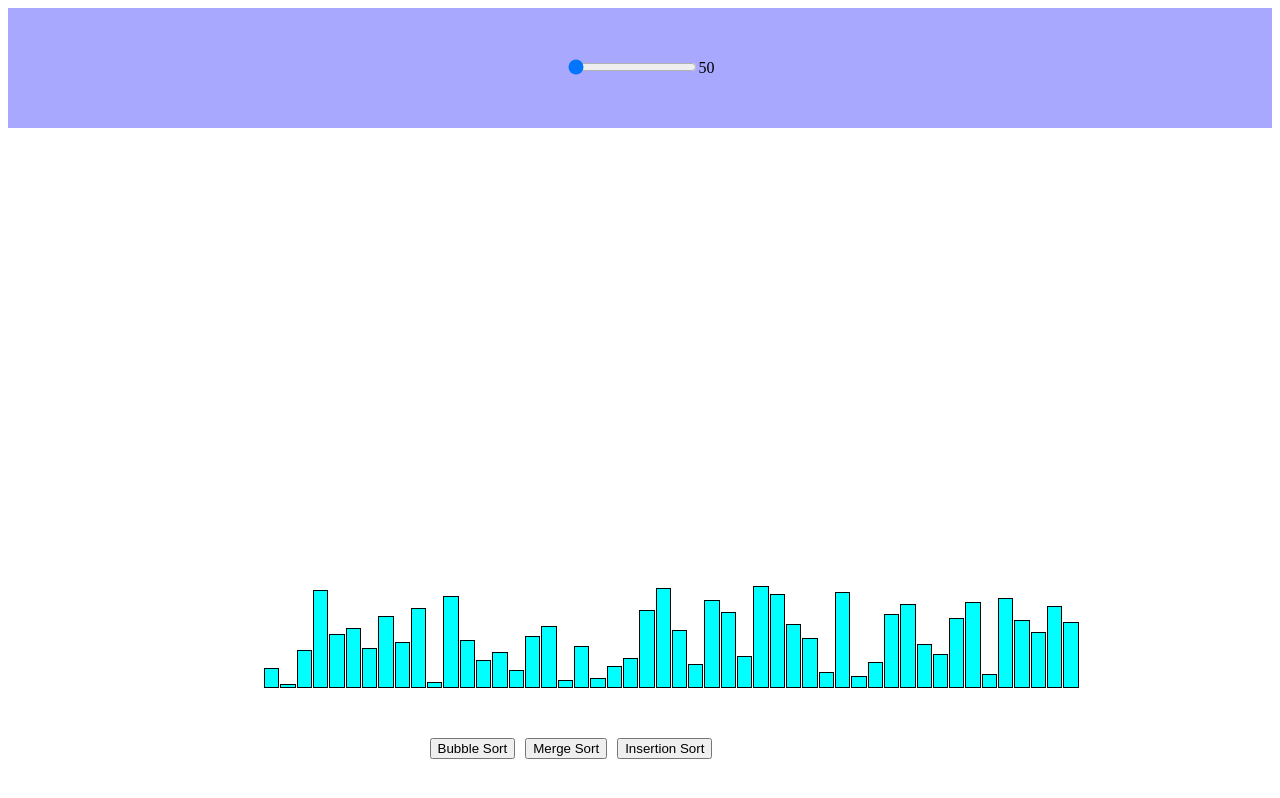
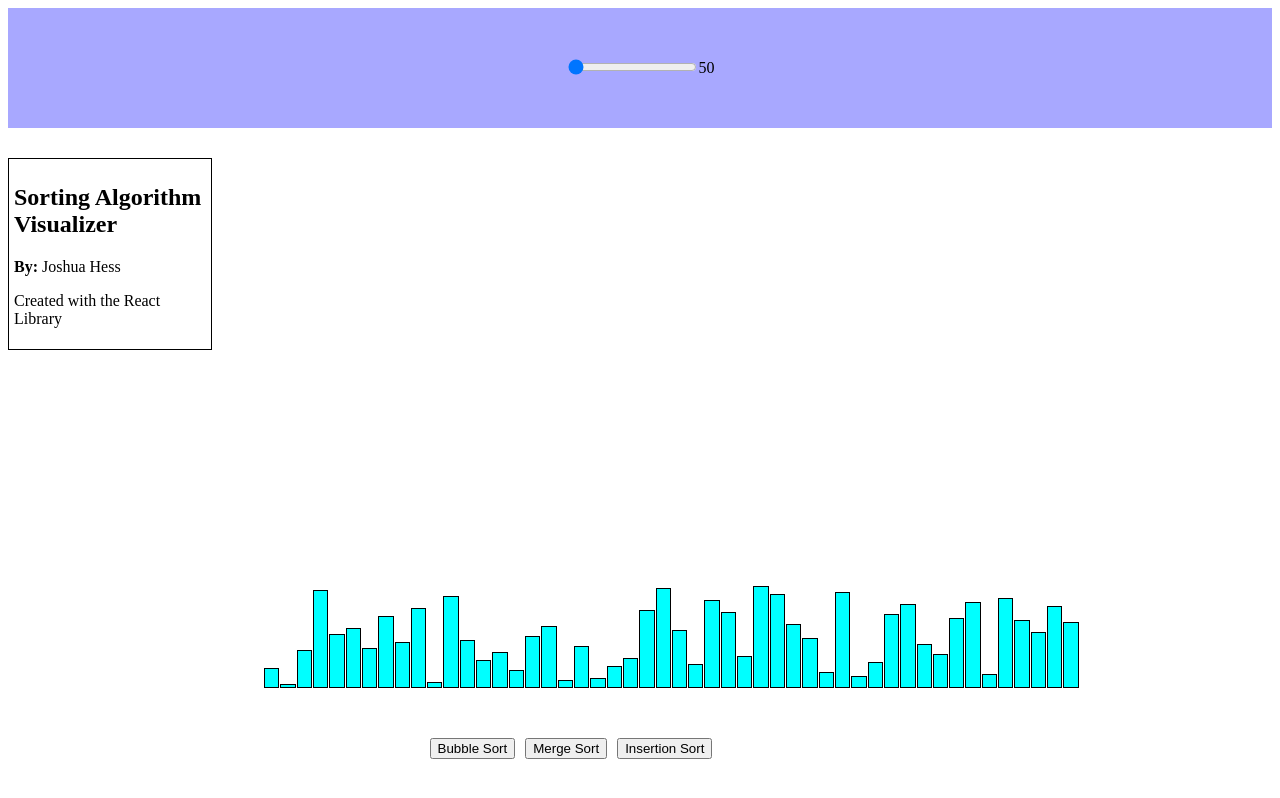
Before and after one commit to DasherDo/sorting-algorithm-visualizer, a React (Create React App) app: page / in a window 1280 px wide. Built offline with nearby package versions, Linux system fonts and the light colour scheme.

Commit message:
merge sort information

```diff
--- /dev/null
+++ b/src/components/Main/Personal.js
@@ -0,0 +1,15 @@
+import React from 'react';
+import './SortingAlgorithms/Information.css'
+
+
+export default function Personal () {
+    return (
+        <div className='info'>
+            <h2>Sorting Algorithm Visualizer</h2>
+            <div className='complexity'>
+                <p><strong>By:</strong> Joshua Hess</p>
+                <p>Created with the React Library</p>
+            </div>
+        </div>
+    )
+}
--- a/src/components/Main/SortingAlgorithms/InsertionSort.js
+++ b/src/components/Main/SortingAlgorithms/InsertionSort.js
@@ -33,3 +33,20 @@ export function insertionSortAnimations(array)
     }
     return animations;
 }
+
+export default function InsertionSortInformation () {
+    return (
+        <div className='info'>
+            <h2>Insertion Sort</h2>
+            <div className='complexity'>
+                <p>Time Complexity: <strong>O(n<sup>2</sup>)</strong></p>
+                <p>Space Complexity: <strong>O(1)</strong></p>
+            </div>
+            <div className='explanation'>
+                <p>
+                    Bubble sort works by comparing two values, then swapping them if they are in the incorrect order. After the first pass through the array, the highest value is in the last index, therefore for the next pass, the last index does not need to be checked. After each pass, the algorithm stops at one index earlier until the entire array is sorted.
+                </p>
+            </div>
+        </div>
+    )
+}
--- a/src/components/Main/SortingAlgorithms/MergeSort.js
+++ b/src/components/Main/SortingAlgorithms/MergeSort.js
@@ -85,7 +85,7 @@ export default function MergeSortInformation () {
                 <p>Space Complexity: <strong>O(n)</strong></p>
             </div>
             <div className="explanation">
-                <p>Merge sort works by ...</p>
+                <p>Merge sort takes a divide and conquer approach by splitting the initial array into two equal halves recursively, then combining the halves in a sorting manner until the whole array is sorted.</p>
             </div>
         </div>
     )
--- a/src/components/Main/VisualizeArray.js
+++ b/src/components/Main/VisualizeArray.js
@@ -3,10 +3,11 @@ import './Array.css'
 import MergeSortInformation , { getMergeSortAnimations } from './SortingAlgorithms/MergeSort'
 import BubbleSortInformation, { bubbleSortAnimations } from './SortingAlgorithms/BubbleSort';
 import { insertionSortAnimations } from './SortingAlgorithms/InsertionSort';
+import Personal from './Personal';
 
 function VisualizeArray ({ len }) {
 
-    const ANIMATION_SPEED = 1;
+    const ANIMATION_SPEED = 10;
 
     const [selectedAlgo, setSelectedAlgo] = useState('')
 
@@ -120,7 +121,7 @@ function VisualizeArray ({ len }) {
                 <button onClick={mergeSort}>Merge Sort</button>
                 <button onClick={insertionSort}>Insertion Sort</button>
             </div>
-            {selectedAlgo === 'BubbleSort' && <BubbleSortInformation /> || selectedAlgo === 'MergeSort' && <MergeSortInformation />}
+            {(!selectedAlgo && <Personal />) || (selectedAlgo === 'BubbleSort' && <BubbleSortInformation />) || (selectedAlgo === 'MergeSort' && <MergeSortInformation />)}
         </div>
     )
 }
```
